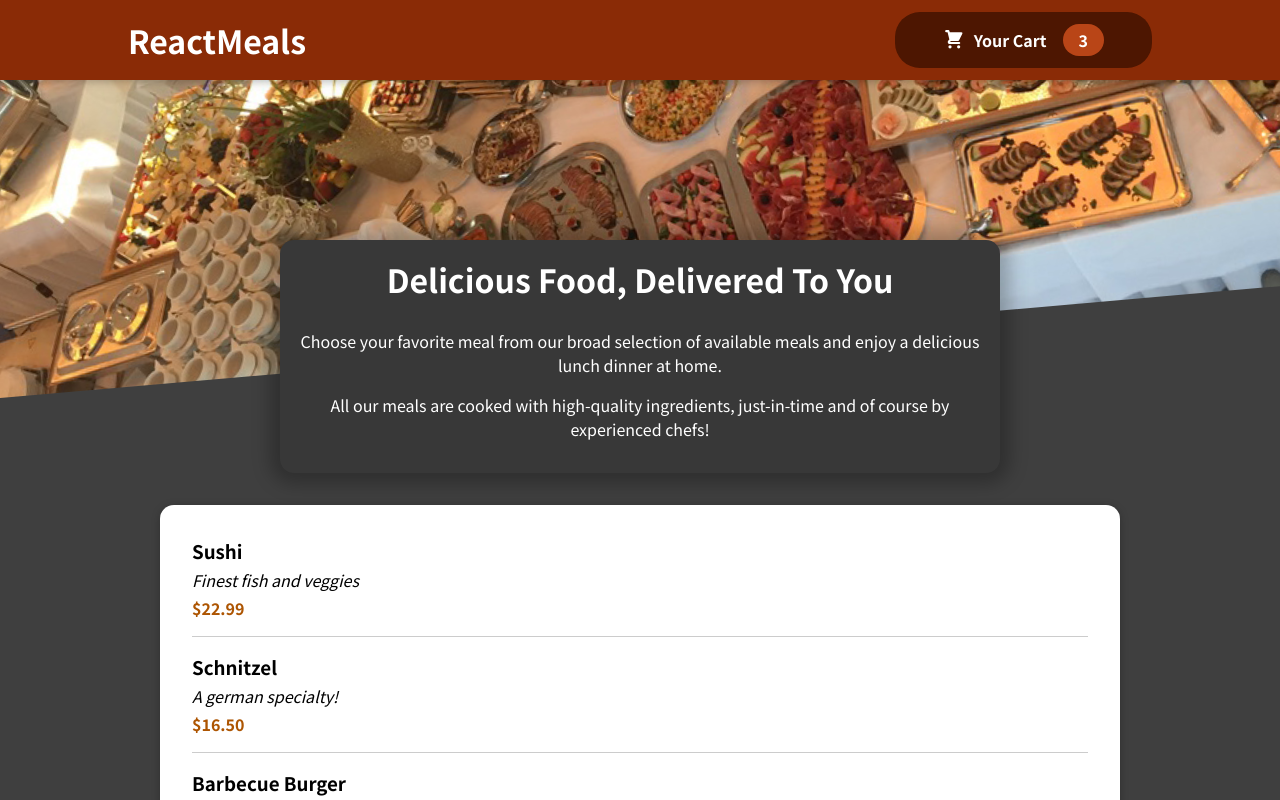
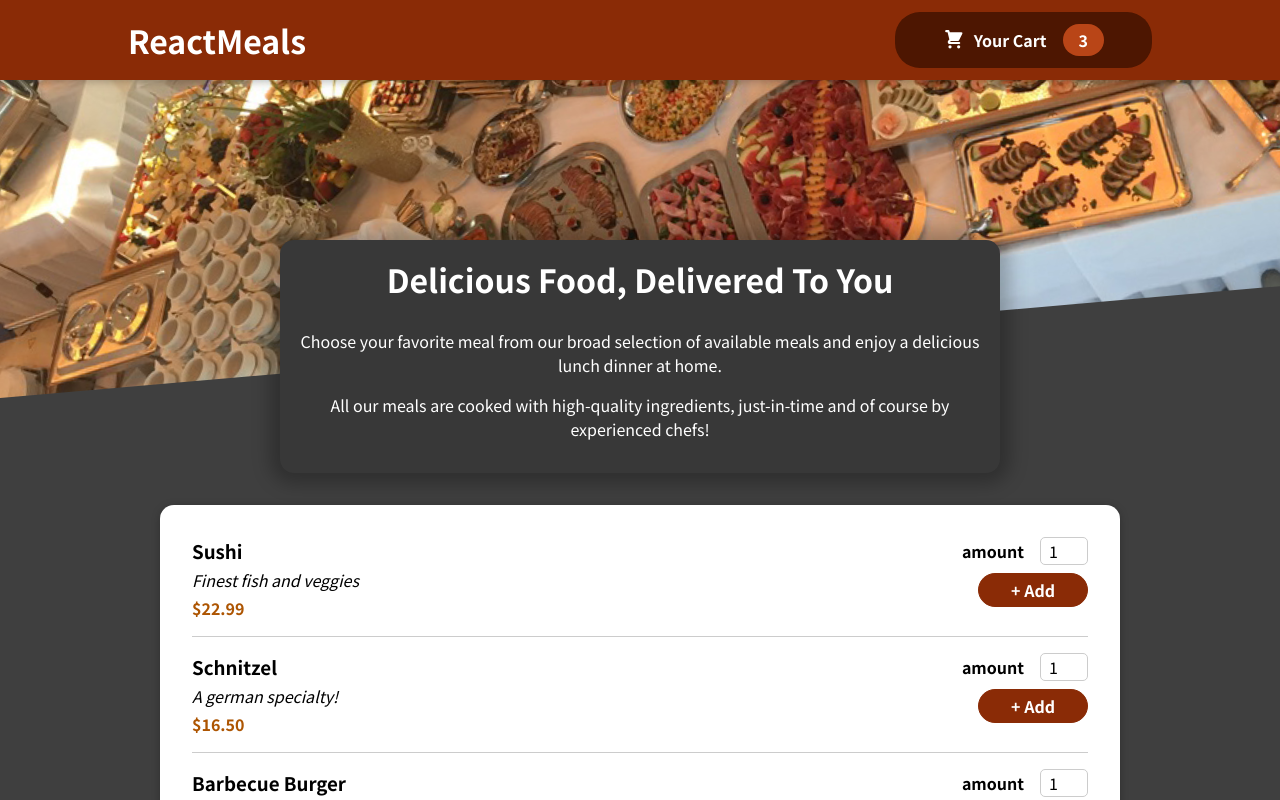
Before and after one commit to Vysint/React-Food-Order-App, a React (Create React App) app: page / in a window 1280 px wide. Shown: the top 800 px of the page. Built offline with nearby package versions, Linux system fonts and the light colour scheme.

Commit message:
Added Input form

```diff
--- a/src/components/Meals/AvailableMeals.js
+++ b/src/components/Meals/AvailableMeals.js
@@ -32,6 +32,7 @@
 const AvailablMeals = () => {
   const mealsList = DUMMY_MEALS.map((meal) => (
     <MealItem
+      id={meal.id}
       key={meal.id}
       name={meal.name}
       description={meal.description}
--- a/src/components/Meals/MealItem/MealItem.js
+++ b/src/components/Meals/MealItem/MealItem.js
@@ -1,4 +1,5 @@
 import classes from './MealItem.module.css';
+import MealItemForm from './MealItemForm';
 
 const MealItem = (props) => {
     const price = `$${props.price.toFixed(2)}`;
@@ -10,7 +11,7 @@
         <div className={classes.price}>{price}</div>
       </div>
       <div>
-
+        <MealItemForm/>
       </div>
     </li>
   );
--- /dev/null
+++ b/src/components/Meals/MealItem/MealItemForm.js
@@ -0,0 +1,23 @@
+import Input from "../../UI/Input";
+import classes from "./MealItemForm.module.css";
+
+const MealItemForm = (props) => {
+  return (
+    <form className={classes.form}>
+      <Input
+        label="amount"
+        input={{
+          id: "amount_" + props.id ,
+          type: "number",
+          min: "1",
+          max: "5",
+          step:'1',
+          defaultValue: '1',
+        }}
+      />
+      <button>+ Add</button>
+    </form>
+  );
+};
+
+export default MealItemForm;
--- /dev/null
+++ b/src/components/Meals/MealItem/MealItemForm.module.css
@@ -0,0 +1,18 @@
+.form{
+    text-align: right;
+}
+.form button{
+    font: inherit;
+    cursor: pointer;
+    background-color: #8a2b06;
+    border: 1px solid #8a2b06;
+    color: #fff;
+    padding: 0.25rem 2rem;
+    border-radius: 20px;
+    font-weight: bold;
+}
+.form button:hover,
+.form button:active{
+    background-color: #641e03;
+    border-color: #641e03;
+}
--- /dev/null
+++ b/src/components/UI/Input.js
@@ -0,0 +1,11 @@
+import classes from "./Input.module.css";
+
+const Input = (props) => {
+  return (
+    <div className={classes.input}>
+      <label htmlFor={props.input.id}>{props.label}</label>
+      <input {...props.input}/>
+    </div>
+  );
+};
+export default Input;
--- /dev/null
+++ b/src/components/UI/Input.module.css
@@ -0,0 +1,16 @@
+.input{
+    display: flex;
+    align-items: center;
+    margin-bottom: 0.5rem;
+}
+.input label{
+    font-weight: bold;
+    margin-right: 1rem;
+}
+.input input{
+    width: 3rem;
+    border-radius: 5px;
+    border: 1px solid #ccc;
+    font: inherit;
+    padding-left: 0.5rem;
+}
```
Also changed, not shown: 1 other file (tests, documents, lock files or other folders).
